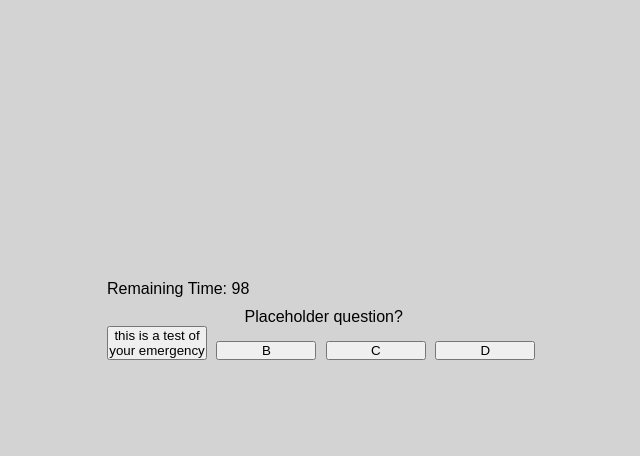
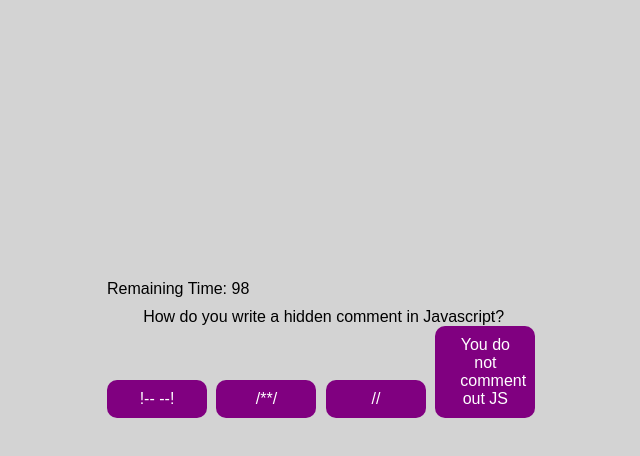
Before and after one commit to GraceKevin/CodeQuizFinale, a plain HTML site: page index.html in a window 1280 px wide. Both pictures are taken after a click on the button "Start". Shown: the whole page, without its empty margins (213-853 px from the left). Drawn offline with Linux system fonts and the light colour scheme.

Commit message:
css buttons and js questions added for site

```diff
--- a/assets/script.js
+++ b/assets/script.js
@@ -25,21 +25,54 @@ var buttonD = document.getElementById("d");
 // Quiz questions object array
 var quizQuestions = [
     {
-        question: "Placeholder question?",
-        choiceA: "this is a test of your emergency",
-        choiceB: "B",
-        choiceC: "C",
-        choiceD: "D",
+        question: "How do you write a hidden comment in Javascript?",
+        choiceA: '!-- --!',
+        choiceB: "/**/",
+        choiceC: "//",
+        choiceD: "You do not comment out JS",
         correctAnswer: "c"
     },
     {
-        question: "Duplicate question?",
-        choiceA: "A",
-        choiceB: "B",
-        choiceC: "C",
+        question: "What does an Array do?",
+        choiceA: "Holds multiple values into a single variable",
+        choiceB: "Assigns Value to var",
+        choiceC: "Never use Arrays",
         choiceD: "D",
+        correctAnswer: "a"
+    },
+    {
+        question: "How do you write a hidden comment in Javascript?",
+        choiceA: '!-- --!',
+        choiceB: "/**/",
+        choiceC: "//",
+        choiceD: "You do not comment out JS",
         correctAnswer: "c"
-    }
+    },
+    {
+        question: "In HTML what is the proper tag name for adding images?",
+        choiceA: "pic",
+        choiceB: "img",
+        choiceC: "jpeg",
+        choiceD: "png",
+        correctAnswer: "b"
+    },
+    {
+        question: "What does border-radius do?",
+        choiceA: 'Increases the width of the border',
+        choiceB: "Rounds the corners of the border",
+        choiceC: "Creates a shadow",
+        choiceD: "Connects to nearby borders",
+        correctAnswer: "b"
+    },
+    {
+        question: "What does DOM stand for?",
+        choiceA: "Document Object Model",
+        choiceB: "Family",
+        choiceC: "Desktop Originated Material",
+        choiceD: "Dominated Oni Masks",
+        correctAnswer: "a"
+    },
+
 ];
 
 var finalQuestionIndex = quizQuestions.length;
--- a/assets/style.css
+++ b/assets/style.css
@@ -64,3 +64,29 @@ body {
 .score li {
     list-style: none;
 }
+
+#a,
+#b,
+#c,
+#d,
+#start-btn,
+#saveScore,
+#restart {
+    color: white;
+    background-color: purple;
+    border: none;
+    padding: 10px 25px;
+    font-size: 16px;
+    border-radius: 10px;
+}
+
+#a:hover,
+#b:hover,
+#c:hover,
+#d:hover,
+#start-btn:hover,
+#saveScore:hover,
+#restart:hover{
+    color: white;
+    background-color: mediumorchid;
+}
```
